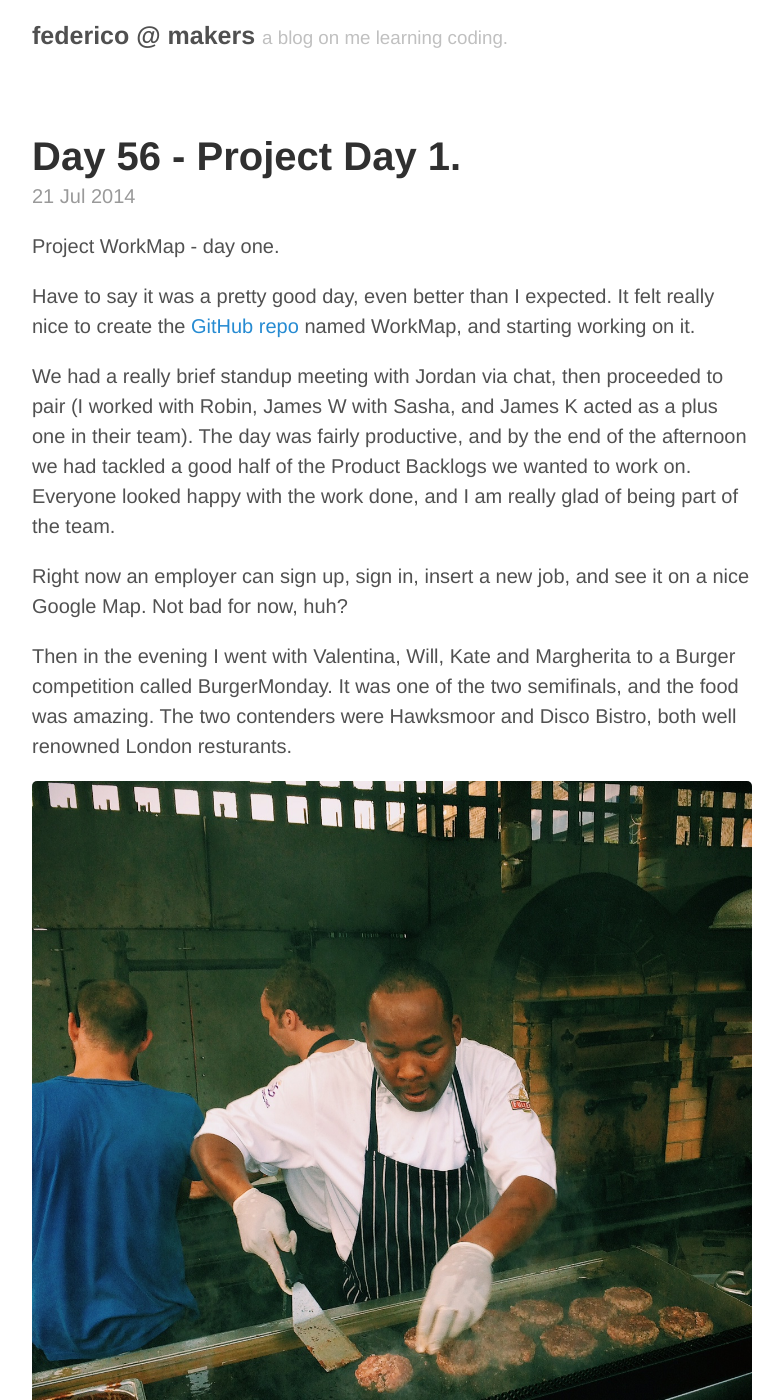
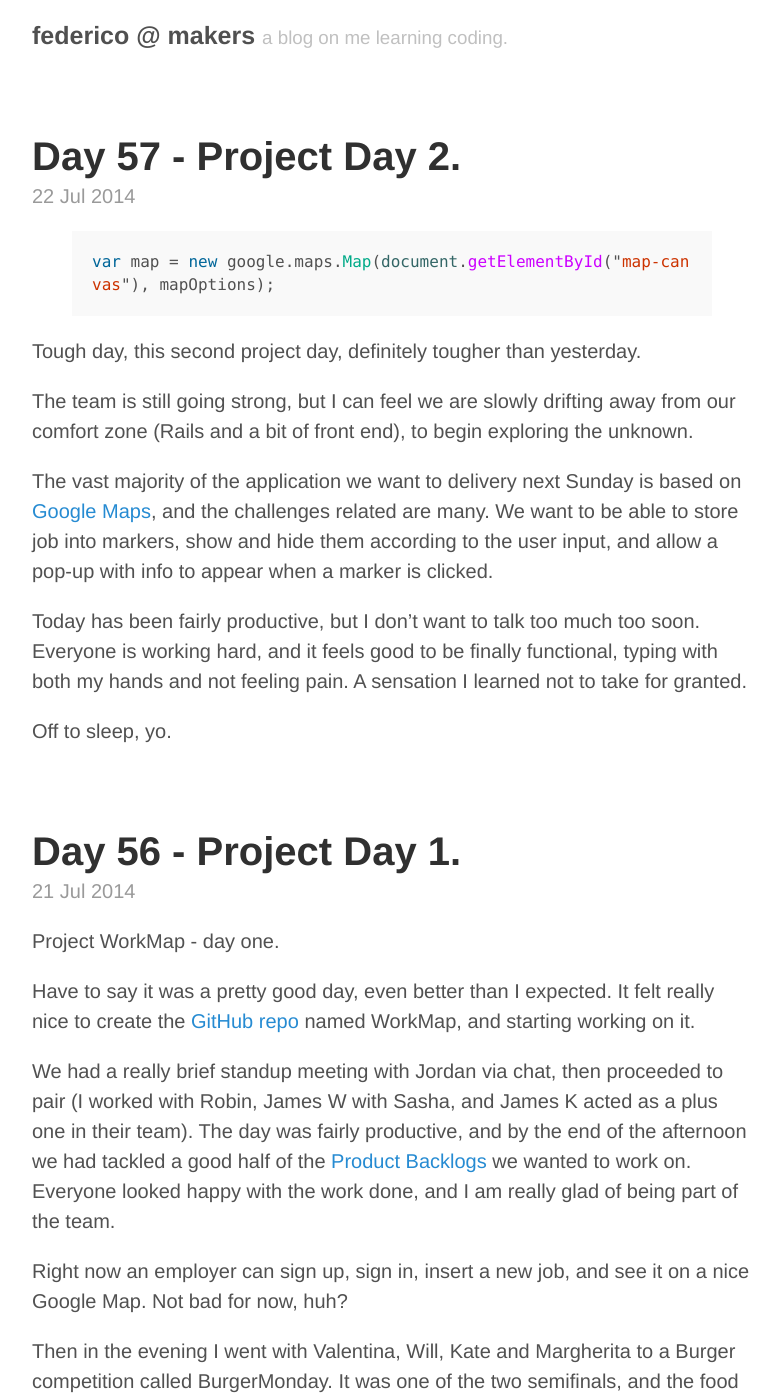
Before and after one commit to federicomaffei/federicomaffei.github.io, a Jekyll site: the page built from index.html, in a window 1280 px wide and 1400 px high. Shown: the whole window, without its empty margins (248-1031 px from the left). Built offline with Jekyll 4.4.1, drawn with Linux system fonts in a browser that asks for light colours; Markdown is read by kramdown in place of the engine named in the settings; the list of posts is cut into pages by our own code; some of the changed text lies outside the part shown.

Commit message:
new post day 57

```diff
--- /dev/null
+++ b/_posts/2014-07-22-day-57.md
@@ -0,0 +1,21 @@
+---
+layout: post
+title: Day 57 - Project Day 2.
+comments: true
+---
+
+{% highlight javascript %}
+
+var map = new google.maps.Map(document.getElementById("map-canvas"), mapOptions);
+
+{% endhighlight %}
+
+Tough day, this second project day, definitely tougher than yesterday.
+
+The team is still going strong, but I can feel we are slowly drifting away from our comfort zone (Rails and a bit of front end), to begin exploring the unknown.
+
+The vast majority of the application we want to delivery next Sunday is based on [Google Maps](https://developers.google.com/maps/), and the challenges related are many. We want to be able to store job into markers, show and hide them according to the user input, and allow a pop-up with info to appear when a marker is clicked.
+
+Today has been fairly productive, but I don't want to talk too much too soon. Everyone is working hard, and it feels good to be finally functional, typing with both my hands and not feeling pain. A sensation I learned not to take for granted.
+
+Off to sleep, yo.
```
Also changed, not shown: _posts/2014-07-21-day-56.md (+1 -1 lines), public/images/meeting.png (added).
